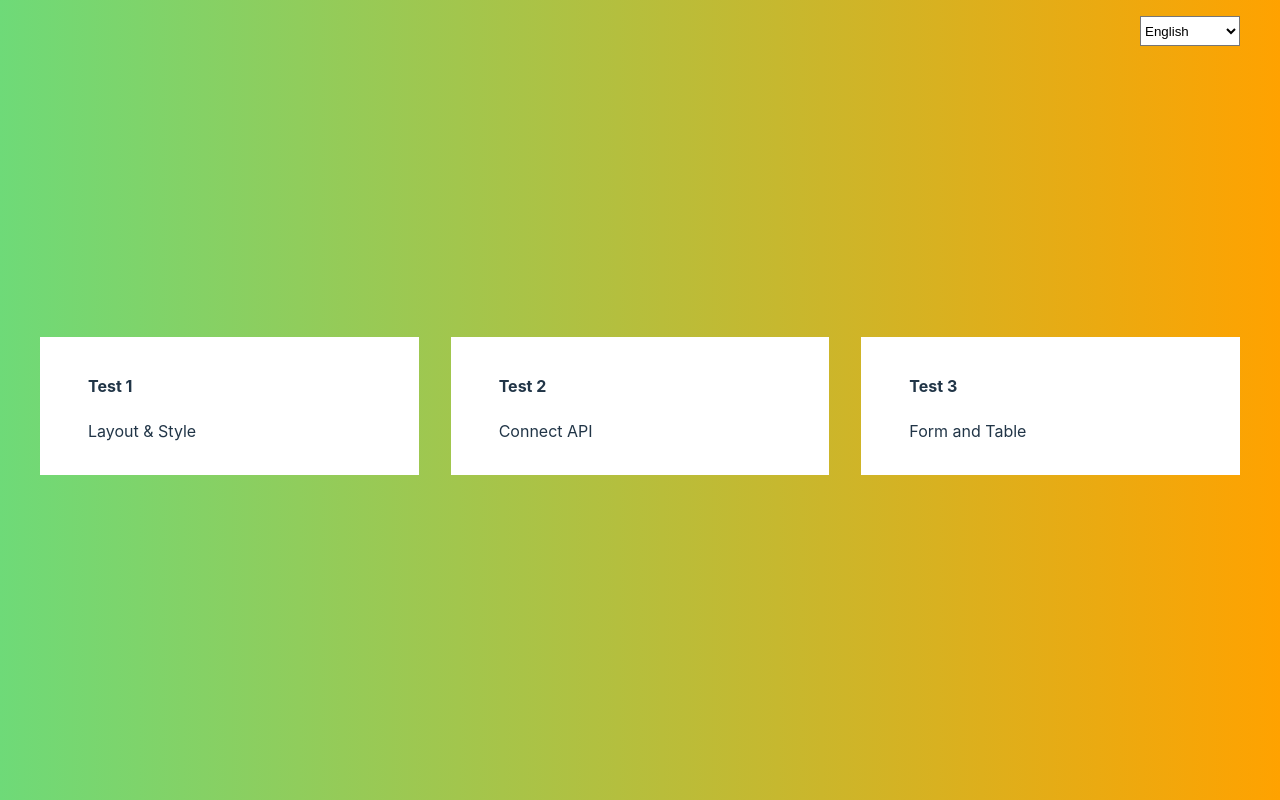
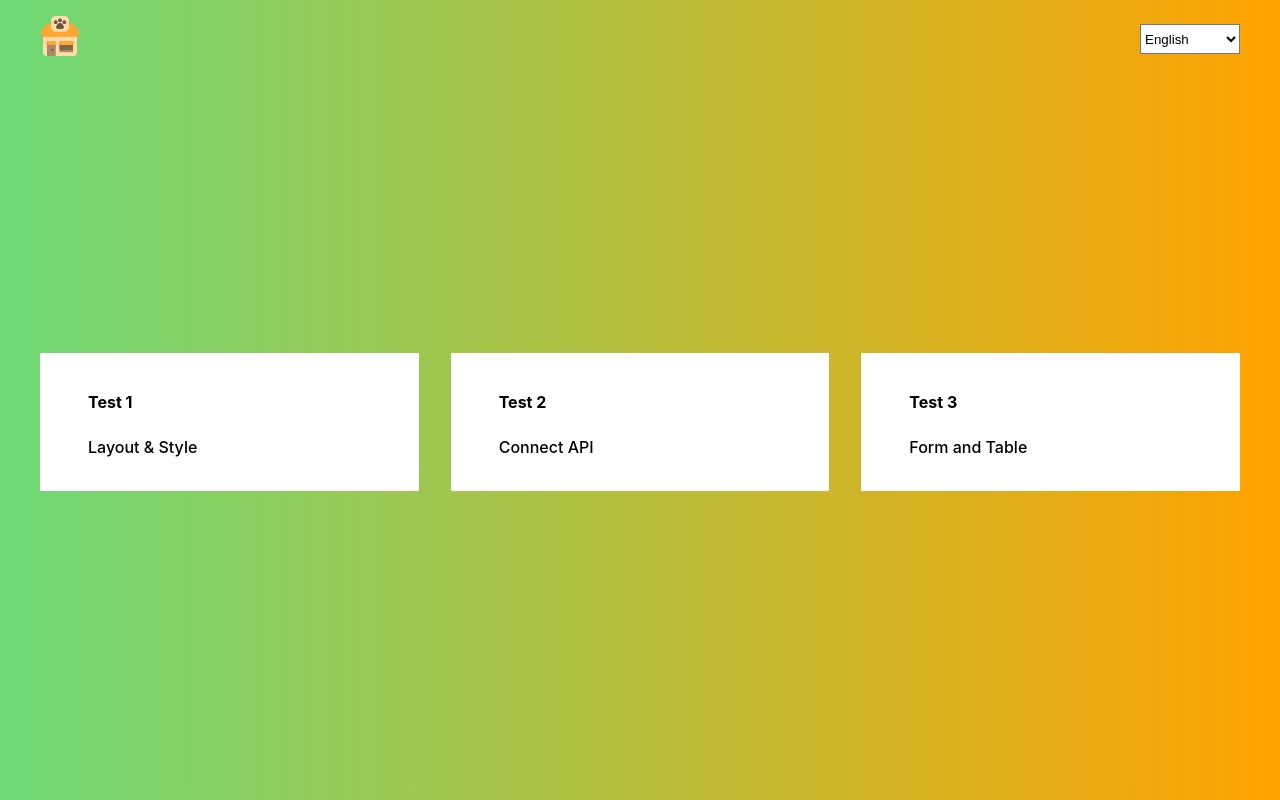
Before and after one commit to Little-BlackCat/react-test, a React (Vite) app: page / in a window 1280 px wide. Built offline with nearby package versions, Linux system fonts and the light colour scheme.

Commit message:
add: navbar and test page

```diff
--- a/src/App.css
+++ b/src/App.css
@@ -5,10 +5,21 @@
   box-sizing: border-box;
 }
 
-.languages {
-  text-align: right;
+.nav {
+  display: flex;
+  justify-content: space-between;
+  align-items: center;
   margin-top: 1rem;
-  /* margin-right: 1rem; */
+}
+
+.home-icon {
+  transition: transform .2s;
+  width: 40px;
+}
+
+.home-icon:hover {
+  cursor: pointer;
+  transform: scale(1.5);
 }
 
 .home {
@@ -21,9 +32,26 @@
 
 .container {
   background: white;
+  color: black;
   width: 100%;
   padding: 1rem 3rem;
   cursor: pointer;
+  transition: transform .2s;
+}
+
+.container:hover {
+  color: green;
+  transform: scale(1.1);
+}
+
+.disable {
+  cursor: not-allowed;
+  text-decoration: none;
+}
+
+.disable:hover {
+  transform: none;
+  color: black;
 }
 
 .dropdown {
--- a/src/App.tsx
+++ b/src/App.tsx
@@ -4,6 +4,8 @@ import Home from './pages/Home'
 import Layout from './layouts/Layout'
 import { Provider } from 'react-redux'
 import store from './app/store'
+import Test1 from './pages/Test1'
+import Test3 from './pages/Test3'
 
 function App() {
 
@@ -12,8 +14,21 @@ function App() {
       <Router>
         <Routes>
         <Route
-            path="/"
-            element={<Layout><Home /></Layout>} />
+          path="/"
+          element={<Layout><Home /></Layout>}
+        />
+        <Route
+          path="/test1"
+          element={<Layout><Test1 /></Layout>}
+        />
+        <Route
+          path="/test3"
+          element={<Layout><Test3 /></Layout>}
+        />
+        <Route
+          path="*"
+          element={<Layout><Home /></Layout>}
+        />
         </Routes>
       </Router>
     </Provider>
--- a/src/components/Container.tsx
+++ b/src/components/Container.tsx
@@ -6,7 +6,7 @@ interface ContainerType {
 
 const Container = ({ title, desc }: ContainerType) => {
   return (
-    <div className="container">
+    <div>
       <h4>{title}</h4>
       <p>{desc}</p>
     </div>
--- a/src/components/Languages.tsx
+++ b/src/components/Languages.tsx
@@ -1,4 +1,4 @@
-import { Select } from 'antd';
+// import { Select } from 'antd';
 import { useTranslation } from "react-i18next"
 
 const Languages = () => {
--- /dev/null
+++ b/src/components/Navbar.tsx
@@ -0,0 +1,15 @@
+import { Link } from "react-router-dom"
+import Languages from "./Languages"
+
+const Navbar = () => {
+  return (
+    <div className="nav">
+      <Link to="/">
+        <img className="home-icon" src="/public/home.png" alt="home" />
+      </Link>
+      <Languages />
+    </div>
+  )
+}
+
+export default Navbar
--- a/src/layouts/Layout.tsx
+++ b/src/layouts/Layout.tsx
@@ -1,4 +1,4 @@
-import Languages from "../components/Languages"
+import Navbar from "../components/Navbar"
 
 interface Props {
   children: React.ReactNode
@@ -7,9 +7,8 @@ interface Props {
 const Layout = ({ children }: Props) => {
   return (
     <div>
-      <Languages />
+      <Navbar />
       {children}
-
     </div>
   )
 }
--- a/src/pages/Home.tsx
+++ b/src/pages/Home.tsx
@@ -1,14 +1,25 @@
 import Container from "../components/Container"
 import { useTranslation } from "react-i18next"
+import { Link } from "react-router-dom"
 
 const Home = () => {
   const { t } = useTranslation()
 
   return (
     <div className="home">
-      <Container title={t("test1")} desc={t("desc1")} />
-      <Container title={t("test2")} desc={t("desc2")} />
-      <Container title={t("test3")} desc={t("desc3")} />
+
+      <Link className="container" to="/test1">
+        <Container title={t("test1")} desc={t("desc1")} />
+      </Link>
+
+      <Link className="container disable" to="">
+        <Container title={t("test2")} desc={t("desc2")} />
+      </Link>
+
+      <Link className="container" to="/test3">
+        <Container title={t("test3")} desc={t("desc3")} />
+      </Link>
+
     </div>
   )
 }
--- /dev/null
+++ b/src/pages/Test1.tsx
@@ -0,0 +1,11 @@
+import { useTranslation } from "react-i18next"
+
+const Test1 = () => {
+  const { t } = useTranslation()
+
+  return (
+    <div>{t("desc1")}</div>
+  )
+}
+
+export default Test1
--- /dev/null
+++ b/src/pages/Test3.tsx
@@ -0,0 +1,11 @@
+import { useTranslation } from "react-i18next"
+
+const Test3 = () => {
+  const { t } = useTranslation()
+
+  return (
+    <div>{t("desc3")}</div>
+  )
+}
+
+export default Test3
```
Also changed, not shown: public/home.png (added).
